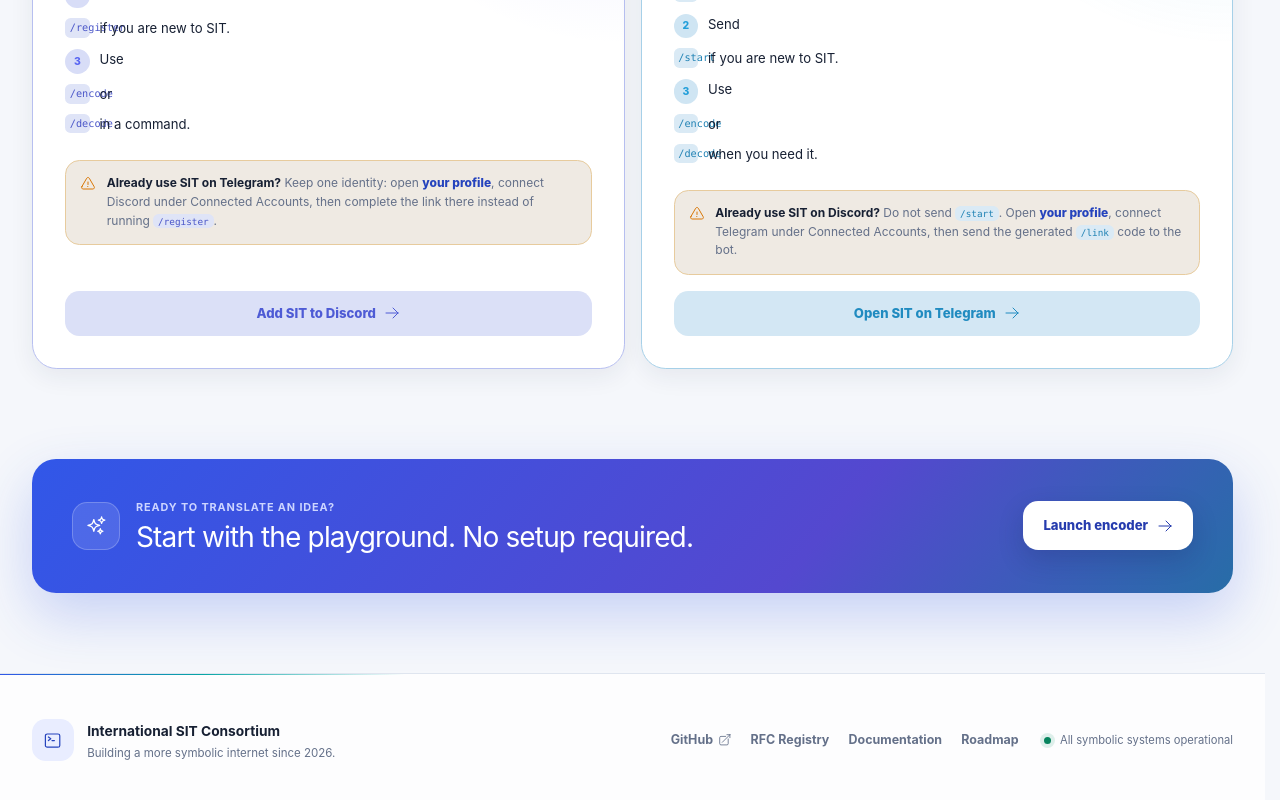
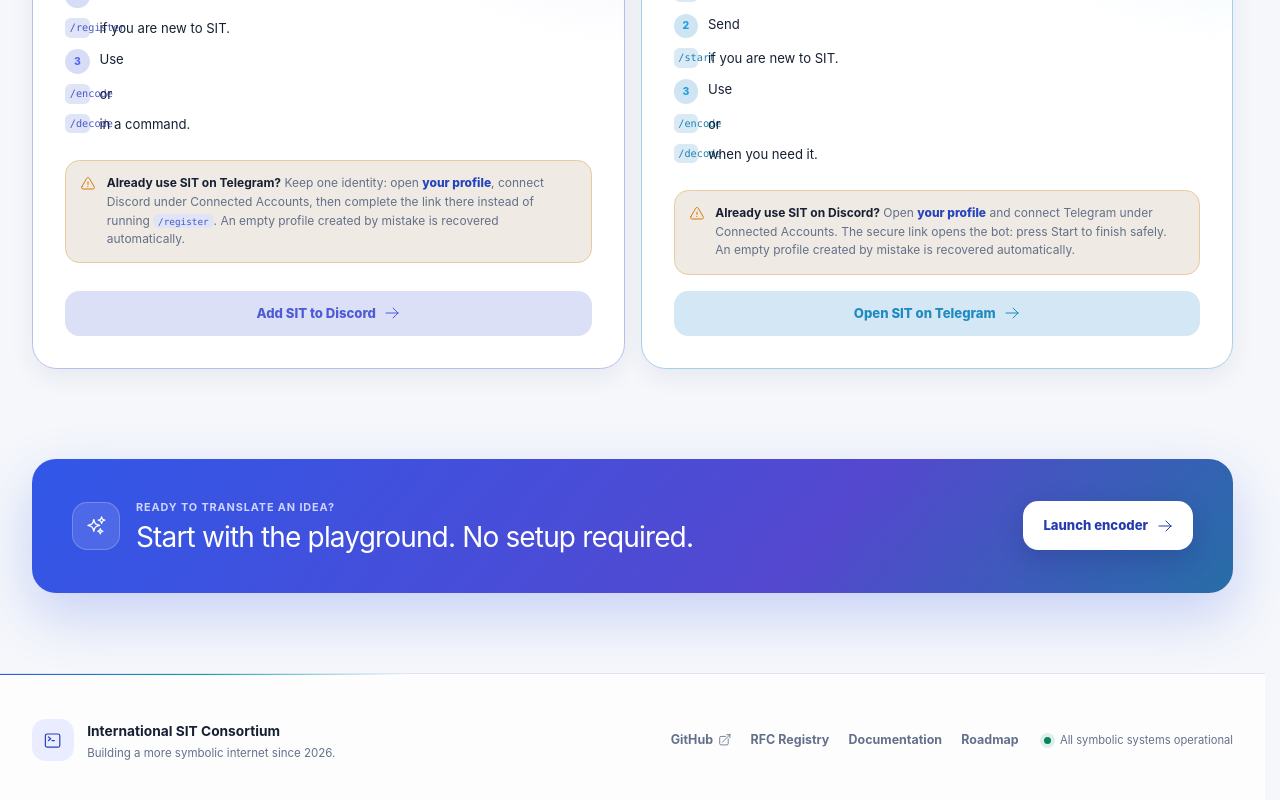
Before and after one commit to michelecoppi/sit, a React (Vite) app: page /#/ in a window 1280 px wide. Shown: the part 2659-3459 px from the top of the page. Built offline with nearby package versions, Linux system fonts and the light colour scheme; no server answers.

Commit message:
Clarify safe account linking in onboarding

```diff
--- a/src/pages/HomePage.tsx
+++ b/src/pages/HomePage.tsx
@@ -241,6 +241,7 @@ export default function HomePage() {
               <p>
                 <strong>Already use SIT on Telegram?</strong> Keep one identity: open <Link to="/profile">your profile</Link>,
                 connect Discord under Connected Accounts, then complete the link there instead of running <code>/register</code>.
+                An empty profile created by mistake is recovered automatically.
               </p>
             </div>
             <a
@@ -268,8 +269,8 @@ export default function HomePage() {
             <div className="chat-onboarding-account-alert">
               <ExclamationTriangleIcon aria-hidden="true" />
               <p>
-                <strong>Already use SIT on Discord?</strong> Do not send <code>/start</code>. Open <Link to="/profile">your profile</Link>,
-                connect Telegram under Connected Accounts, then send the generated <code>/link</code> code to the bot.
+                <strong>Already use SIT on Discord?</strong> Open <Link to="/profile">your profile</Link> and connect Telegram under
+                Connected Accounts. The secure link opens the bot: press Start to finish safely. An empty profile created by mistake is recovered automatically.
               </p>
             </div>
             <a href="https://t.me/SITTTBOT" className="chat-onboarding-link" target="_blank" rel="noreferrer">
```
